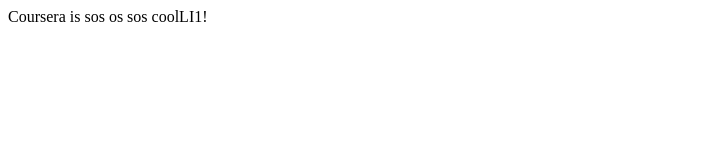
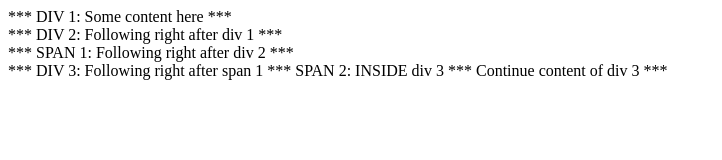
Before and after one commit to Samulimv/coursera-test, a plain HTML site: page index.html in a window 1280 px wide. Shown: the whole page, without its empty margins (0-722 px from the left). Drawn offline with Linux system fonts and the light colour scheme.

Commit message:
Update index.html
1

```diff
--- a/index.html
+++ b/index.html
@@ -1,10 +1,17 @@
-<!DOCTYPE html>
+<!doctype html>
 <html>
-    <head>
-        <meta charset="utf-8" content="">
-        <title>Coursera is cool!</title>
-    </head>
-    <body>
-        Coursera is sos os sos coolLI1!
-    </body>
+<head>
+  <meta charset="utf-8">
+  <title>div and span elements</title>
+</head>
+<body>
+  <div>*** DIV 1: Some content here ***</div>
+  <div>*** DIV 2: Following right after div 1 ***</div>
+  <span>*** SPAN 1: Following right after div 2 ***</span>
+  <div>
+    *** DIV 3: Following right after span 1
+    <span>*** SPAN 2: INSIDE div 3 ***</span>
+    Continue content of div 3 ***
+  </div>
+</body>
 </html>
```
